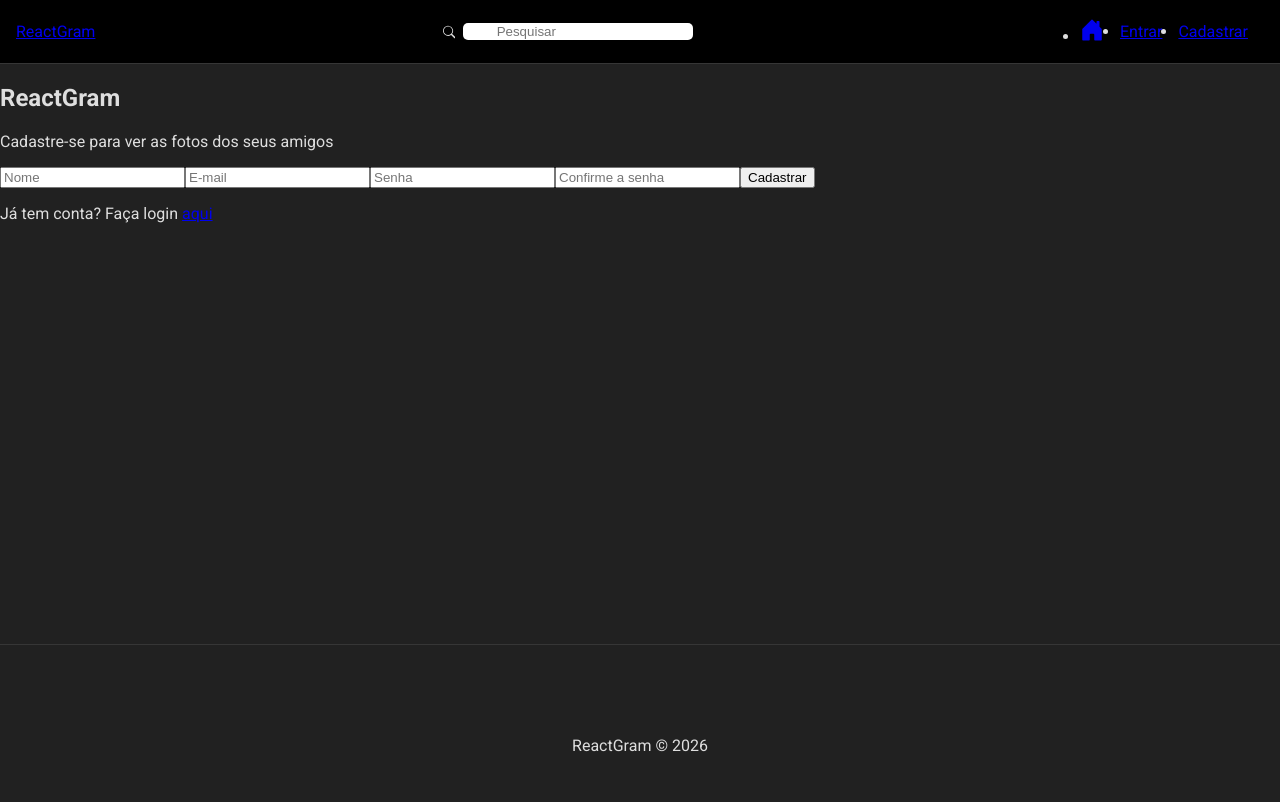
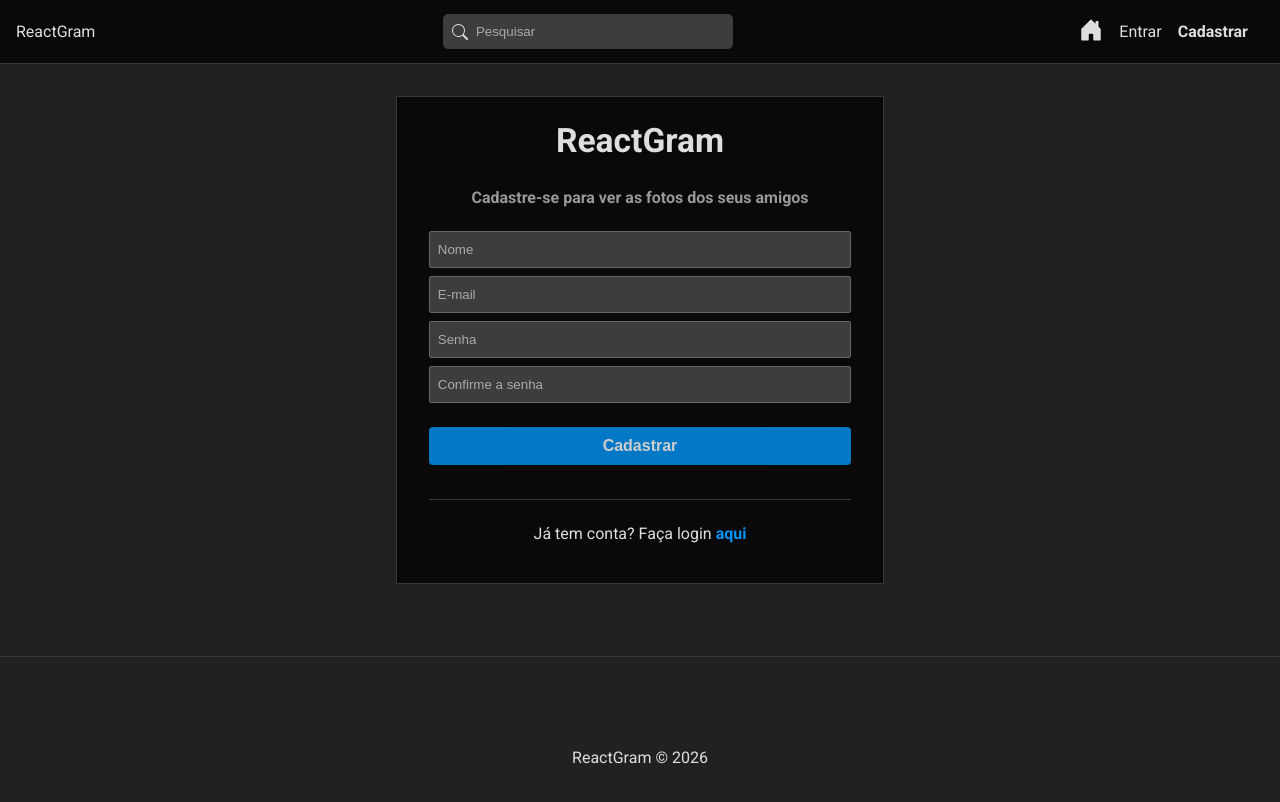
Before and after one commit to andrew-marquezin/ReactGram, a React (Vite) app in the folder frontend/: page /register in a window 1280 px wide. Shown: the top 802 px of the page. Built offline with nearby package versions, Linux system fonts and the light colour scheme.

Commit message:
style: add global and register form css

```diff
--- a/frontend/src/components/Navbar/Navbar.css
+++ b/frontend/src/components/Navbar/Navbar.css
@@ -2,24 +2,21 @@
   display: flex;
   justify-content: space-between;
   align-items: center;
-  background-color: #000;
+  background-color: #090909;
   border-bottom: 1px solid #363636;
   padding: 0.1em 1em;
 }
 
 #search-form {
-  display: flex;
-  align-items: center;
-  gap: 0.5em;
   position: relative;
   width: 20%;
 }
 
-/* #search-form svg {
+#search-form svg {
   position: absolute;
-  top: 2.5px;
-  left: -25px;
-} */
+  top: 10px;
+  left: 9px;
+}
 
 #search-form input {
   padding-left: 2.5em;
--- a/frontend/src/index.css
+++ b/frontend/src/index.css
@@ -6,3 +6,84 @@
   background-color: #212121;
   color: #dedede;
 }
+
+a {
+  text-decoration: none;
+  color: #dedede;
+}
+
+.active {
+  font-weight: bold;
+}
+
+ul {
+  list-style: none;
+}
+
+form {
+  display: flex;
+  flex-direction: column;
+}
+
+label {
+  display: flex;
+  flex-direction: column;
+  text-align: left;
+}
+
+label span {
+  font-weight: bold;
+  margin-bottom: 0.5em;
+  color: #aaa;
+  font-size: 0.7em;
+}
+
+input {
+  background-color: #3d3d3d;
+  color: #aaa;
+  border: 1px solid #666;
+  border-radius: 2px;
+  padding: 10px 8px;
+  outline: none;
+  margin-bottom: 0.6em;
+}
+
+input::placeholder {
+  color: #aaa;
+}
+
+.btn,
+button,
+input[type="submit"] {
+  background-color: #0094f6;
+  color: #fff;
+  border: none;
+  padding: 10px 8px;
+  border-radius: 4px;
+  cursor: pointer;
+  font-weight: bold;
+  opacity: 0.8;
+  font-size: 1em;
+}
+
+input[type="submit"] {
+  margin-top: 1em;
+}
+
+input:disabled {
+  cursor: not-allowed;
+  background-color: #000;
+}
+
+button:hover,
+input[type="submit"]:hover {
+  opacity: 1;
+}
+
+.cancel-btn {
+  background-color: #ccc;
+}
+
+.hide {
+  display: none;
+}
--- a/frontend/src/pages/Auth/Auth.css
+++ b/frontend/src/pages/Auth/Auth.css
@@ -0,0 +1,39 @@
+#register,
+#login {
+  border: 1px solid #363636;
+  background-color: #090909;
+  padding: 1.5em 2em;
+  max-width: 33%;
+  margin: 2em auto;
+}
+
+#login h2,
+#register h2 {
+  text-align: center;
+  font-size: 2.1em;
+  margin-top: 0;
+}
+
+.subtitle {
+  font-weight: bold;
+  color: #999;
+  margin-bottom: 1.5em;
+}
+
+#login form,
+#register form {
+  margin-bottom: 1.5em;
+  padding-bottom: 1.5em;
+  border-bottom: 1px solid #363636;
+}
+
+#login p,
+#register p {
+  text-align: center;
+}
+
+#login p a,
+#register p a {
+  color: #0094f6;
+  font-weight: bold;
+}
--- a/frontend/src/pages/Auth/Register.tsx
+++ b/frontend/src/pages/Auth/Register.tsx
@@ -7,7 +7,7 @@
   };
 
   return (
-    <div>
+    <div id="register">
       <h2>ReactGram</h2>
       <p className="subtitle">Cadastre-se para ver as fotos dos seus amigos</p>
       <form onSubmit={handleSubmit}>
```
